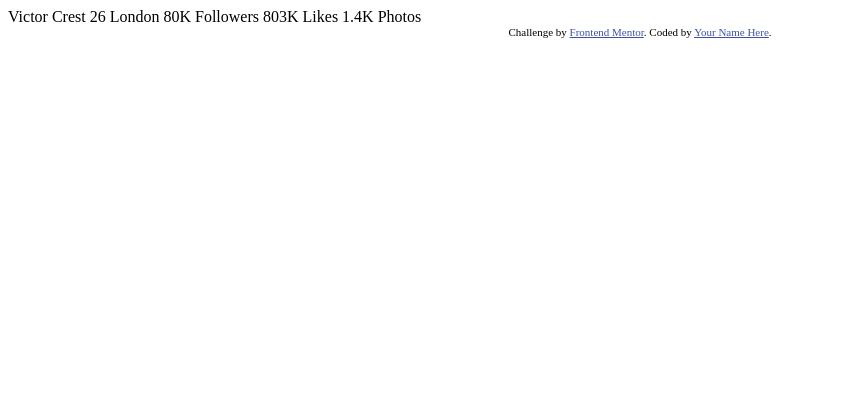
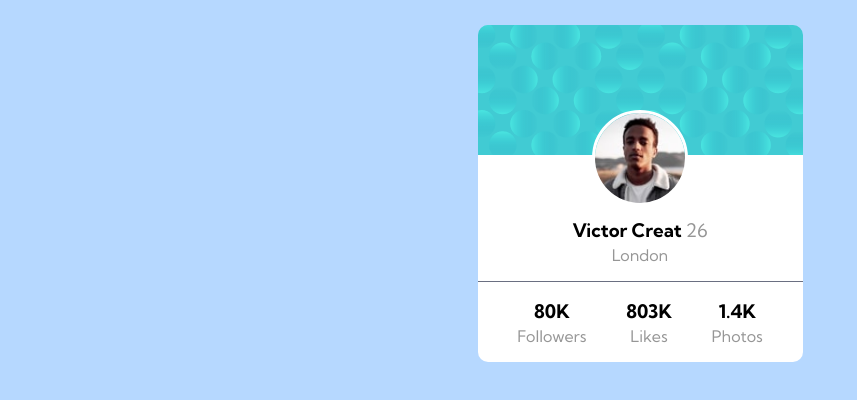
Before and after one commit to Keith-HeathII/Profile-card-component, a plain HTML site: page profile-card-component-main/profile-card-component-main/index.html in a window 1280 px wide. Shown: the whole page, without its empty margins (0-857 px from the left). Drawn offline with Linux system fonts and the light colour scheme; a web font is replaced by a local one.

Commit message:
complete

```diff
--- a/profile-card-component-main/profile-card-component-main/index.html
+++ b/profile-card-component-main/profile-card-component-main/index.html
@@ -2,34 +2,39 @@
 <html lang="en">
 <head>
   <meta charset="UTF-8">
-  <meta name="viewport" content="width=device-width, initial-scale=1.0"> <!-- displays site properly based on user's device -->
-
+  <meta name="viewport" content="width=device-width, initial-scale=1.0">
   <link rel="icon" type="image/png" sizes="32x32" href="./images/favicon-32x32.png">
-
+  <link rel="stylesheet" href="styles.css">
+  <link rel="preconnect" href="https://fonts.googleapis.com">
+<link rel="preconnect" href="https://fonts.gstatic.com" crossorigin>
+<link href="https://fonts.googleapis.com/css2?family=Big+Shoulders+Inline:opsz,wght@10..72,100..900&family=Figtree:ital,wght@0,300..900;1,300..900&family=Fraunces:ital,opsz,wght@0,9..144,100..900;1,9..144,100..900&family=Hanken+Grotesk:ital,wght@0,100..900;1,100..900&family=Inter:ital,opsz,wght@0,14..32,100..900;1,14..32,100..900&family=Kumbh+Sans:wght@100..900&family=Lexend+Deca:wght@100..900&family=Montserrat:ital,wght@0,100..900;1,100..900&family=Outfit:wght@100..900&family=Red+Hat+Display:ital,wght@0,300..900;1,300..900&family=Young+Serif&display=swap" rel="stylesheet">
   <title>Frontend Mentor | Profile card component</title>
-
-  <!-- Feel free to remove these styles or customise in your own stylesheet 👍 -->
-  <style>
-    .attribution { font-size: 11px; text-align: center; }
-    .attribution a { color: hsl(228, 45%, 44%); }
-  </style>
 </head>
 <body>
-  Victor Crest
-  26
-  London
-
-  80K
-  Followers
-
-  803K
-  Likes
-
-  1.4K
-  Photos
-  <div class="attribution">
-    Challenge by <a href="https://www.frontendmentor.io?ref=challenge" target="_blank">Frontend Mentor</a>.
-    Coded by <a href="#">Your Name Here</a>.
+  <div class="profile-card">
+  <img class="profile-card-top" src="images/bg-pattern-card.svg">
+  <div class="profile-card-bottom">
+    <img src="images/image-victor.jpg">
+    <div class="personal">
+    <h3>Victor Creat <strong>26</strong></h3>
+    <p>London</p>
+    </div>
+    <hr>
+    <div class="social-stats">
+      <div>
+        <h3>80K</h3>
+        <p>Followers</p>
+      </div>
+      <div>
+        <h3>803K</h3>
+        <p>Likes</p>
+      </div>
+      <div>
+        <h3>1.4K</h3>
+        <p>Photos</p>
+      </div>
+    </div>
   </div>
+</div>
 </body>
 </html>
--- /dev/null
+++ b/profile-card-component-main/profile-card-component-main/styles.css
@@ -0,0 +1,71 @@
+*
+
+
+body{
+    background-color:rgb(182, 216, 255);
+}
+
+.profile-card{
+    width: fit-content;
+    display: flex;
+    flex-direction: column;
+    margin: 25px auto;
+    font-family: "Kumbh Sans";
+}
+
+.profile-card-top{
+    width: 325px;
+    border-top-left-radius: 10px;
+    border-top-right-radius: 10px;
+}
+
+.profile-card-bottom{
+    width: 325px;
+    background-color: white;
+    text-align: center;
+    border-bottom-left-radius: 10px;
+    border-bottom-right-radius: 10px;
+}
+
+.profile-card-bottom img{
+    width: 90px;
+    border: 3px solid white;
+    border-radius: 50px;
+    margin-top: -45px;
+}
+
+.personal{
+    margin-top: -10px;
+}
+
+strong{
+    color: hsl(0, 0%, 59%);
+    font-weight: 400;
+}
+
+.personal p{
+    margin-top: -15px;
+    color: hsl(0, 0%, 59%);
+}
+
+hr{
+    border: none;
+    height: 0.5px;
+    background-color: hsl(227, 10%, 46%);
+}
+
+.social-stats{
+    display: flex;
+    justify-content: space-evenly;
+    margin-top: -9px;
+}
+
+.social-stats div{
+    display: flex;
+    flex-direction: column;
+}
+
+.social-stats div p{
+    margin-top: -15px;
+    color: hsl(0, 0%, 59%);
+}
```
